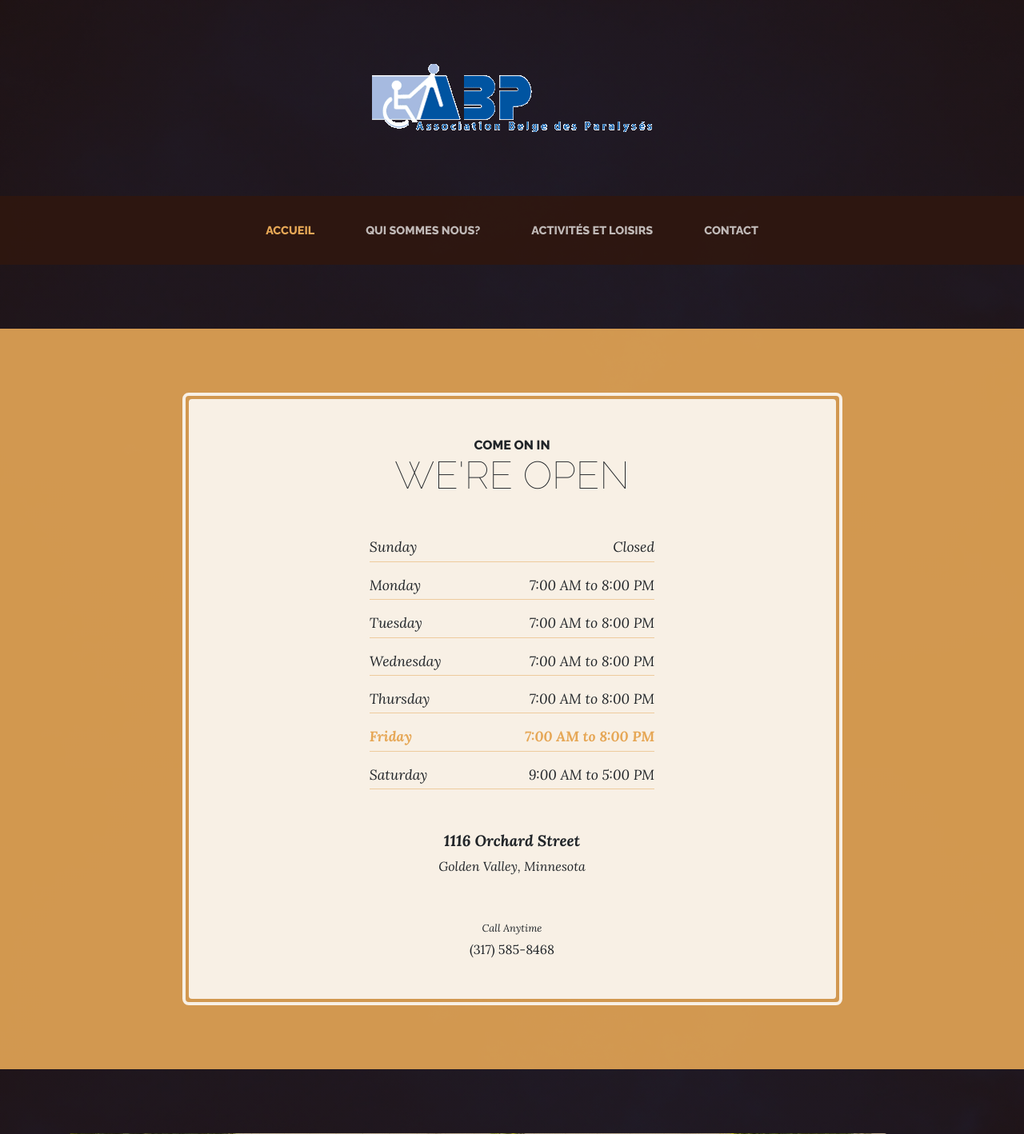
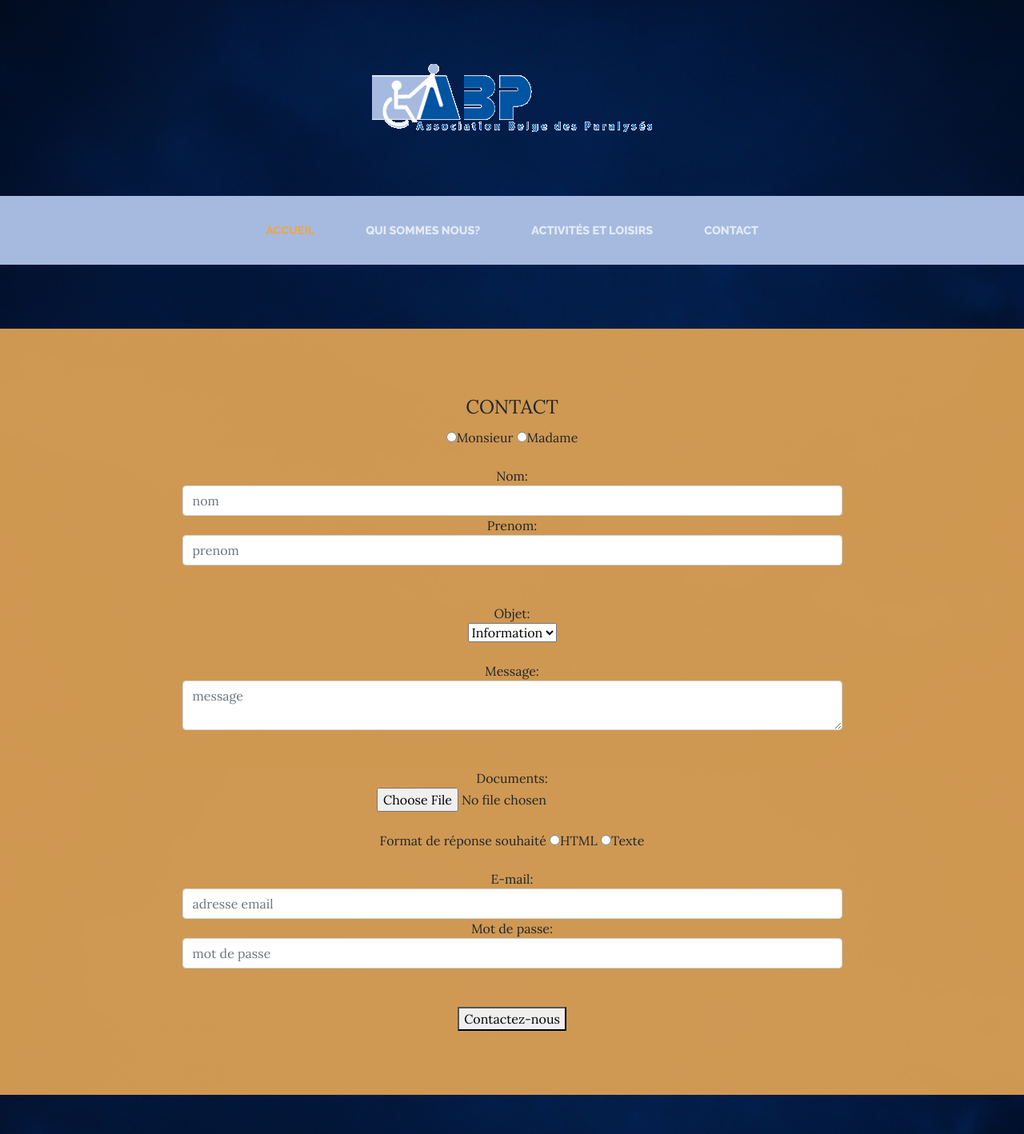
Before and after one commit to OGlou7/multipage-website-in-php, a PHP site: page /php/store.php in a window 1280 px wide. Shown: the top 1418 px of the page at 80% size. Run offline with PHP 8.4, Linux system fonts and the light colour scheme; style sheets or scripts are compiled from the project's sources; some libraries are stand-ins or nearby versions.

Commit message:
forms modif

```diff
--- /dev/null
+++ b/php/fichier.txt
@@ -0,0 +1 @@
+add test log atomtest add logadd test log atomtest add logadd test log atomtest add logadd test log atomtest add logadd test log atomtest add logadd test log atomtest add logadd test log atomtest add logadd test log atomtest add logadd test log atomtest add logadd test log atomtest add logadd test log atomtest add logadd test log atomtest add logadd test log atomtest add logadd test log atomtest add log
--- a/php/form-logs.php
+++ b/php/form-logs.php
@@ -1,6 +1,116 @@
 <?php
 
+use PHPMailer\PHPMailer\PHPMailer;
+require '../vendor/autoload.php';
+
+$mail = new PHPMailer;
+
+  error_reporting(E_ALL);
+  ini_set('display_errors', 1);
+
+  if(isset($_POST['button'])){
+    $errors = array();
+    //SANITIZE
+    $prenom = $_POST['prenom'];
+    $san_pren = filter_var($prenom, FILTER_SANITIZE_STRING);
 
 
+    $nom = $_POST['nom'];
+    $san_nom = filter_var($nom, FILTER_SANITIZE_STRING);
 
+
+    $message = $_POST['message'];
+    $san_mess = filter_var($message, FILTER_SANITIZE_STRING);
+
+
+    $email = $_POST['email'];
+    $san_email = filter_var($email, FILTER_SANITIZE_EMAIL);
+
+
+    // VALIDATION
+    if ($san_pren === false) {
+        $errors['prenom'] =  "Veuillez indiquer votre prenom.";
+        }
+    if ($san_nom === false) {
+        $errors['nom'] =  "Veuillez indiquer votre nom.";
+        }
+    if ($san_mess === false) {
+      $errors['message'] =  "Veuillez indiquer votre message.";
+    }
+    else {
+      $mail->Body=$san_mess;
+    }
+    if ($san_email === false) {
+      $errors['email'] =  "Veuillez indiquer votre email.";
+    }
+    else {
+      $mail->setFrom=$san_email;
+    }
+
+      // EXECUTION
+      if (count($errors)> 0){
+      	echo 'Erreurs!';
+      	print_r($errors);
+      	exit;
+      }
+
+      // UPLOAD
+
+      $handle = new upload($_FILES['filedoc']);
+      if ($handle->uploaded) {
+        if ($handle->file_src_name_ext === 'png' || $handle->file_src_name_ext === 'jpg' ||$handle->file_src_name_ext === 'jpeg' || $handle->file_src_name_ext === 'gif') {
+          $handle->process('../images');
+          if ($handle->processed) {
+            echo 'image resized';
+            $handle->clean();
+          }
+          else {
+            echo 'error : ' . $handle->error;
+          }
+        }
+      }
+
+
+    // SMTP MAIL
+
+    $mail->isSMTP();
+    $mail->SMTPDebug = 0;
+    $mail->Host = 'smtp.gmail.com';
+    $mail->Port = 587;
+    $mail->SMTPSecure = 'tls';
+    $mail->SMTPAuth = true;
+    //Username to use for SMTP authentication - use full email address for gmail
+    $mail->Username = "becodetest@gmail.com";
+    include '.gitignore';
+    //Set who the message is to be sent from
+    $mail->setFrom('becodetest@gmail.com', 'becodetest bxl');
+    //Set an alternative reply-to address
+    $mail->addReplyTo('becodetest@gmail.com', 'becodetest bxl');
+    //Set who the message is to be sent to
+    $mail->addAddress('mlouiseogdoc@gmail.com', 'MLouise Ogdoc');
+    //Set the subject line
+    $mail->Subject = 'PHPMailer GMail SMTP test';
+
+    //send the message, check for errors
+    if (!$mail->send()) {
+      echo "Mailer Error: ";
+    } else {
+      echo "Message sent!";
+    }
+
+  //>>>READ FICHIER.TXT <<<
+  $monfichier = file_get_contents('fichier.txt');
+    // var_dump($monfichier);
+    echo $monfichier;
+
+    // >>>>>>>>>ADD TEXT<<<<<<<<<<<<<
+  $monfichier .= 'add test log atom';
+  $add = "test add log";
+    // <<<<<REPLACE FICHIER>>>>>>>
+  file_put_contents("fichier.txt",$monfichier);
+  // OU
+    // <<<<<<< ADD in fichier>>>>
+  file_put_contents("fichier.txt",$add, FILE_APPEND);
+
+}
  ?>
--- a/php/scss/_store.scss
+++ b/php/scss/_store.scss
@@ -1,23 +1,10 @@
-.list-hours {
-  font-size: 0.9rem;
-  .list-hours-item {
-    border-bottom: 1px solid fade-out($primary, 0.5);
-    padding-bottom: .25rem;
-    margin-bottom: 1rem;
-    font-style: italic;
-    &.today {
-      font-weight: bold;
-      color: $primary;
-    }
-  }
+
   @media(min-width: 992px) {
     width: 50%;
     font-size: 1.1rem;
   }
 }
 
-.address {
-  strong {
-    font-size: 1.2rem;
-  }
+#forms {
+  z-index: 9999;
 }
--- a/php/store.php
+++ b/php/store.php
@@ -1,3 +1,7 @@
+<?php
+include "form-logs.php";
+
+ ?>
 <!-- le contenu de la page Contact -->
 <!DOCTYPE html>
 <html lang="en">
@@ -21,6 +25,7 @@
     <!-- Custom styles for this template -->
     <link href="css/business-casual.min.css" rel="stylesheet">
     <link href="css/business-casual.css" rel="stylesheet">
+    <link rel="stylesheet" href="../scss/_store.css">
     <link rel="shortcut icon" href="img/favicon.ico" type="image/x-icon">
     <link rel="icon" href="img/favicon.ico" type="image/x-icon">
 
@@ -64,55 +69,30 @@
       <div class="container">
         <div class="row">
           <div class="col-xl-9 mx-auto">
-            <div class="cta-inner text-center rounded">
-              <h2 class="section-heading mb-5">
-                <span class="section-heading-upper">Come On In</span>
-                <span class="section-heading-lower">We're Open</span>
-              </h2>
-              <ul class="list-unstyled list-hours mb-5 text-left mx-auto">
-                <li class="list-unstyled-item list-hours-item d-flex">
-                  Sunday
-                  <span class="ml-auto">Closed</span>
-                </li>
-                <li class="list-unstyled-item list-hours-item d-flex">
-                  Monday
-                  <span class="ml-auto">7:00 AM to 8:00 PM</span>
-                </li>
-                <li class="list-unstyled-item list-hours-item d-flex">
-                  Tuesday
-                  <span class="ml-auto">7:00 AM to 8:00 PM</span>
-                </li>
-                <li class="list-unstyled-item list-hours-item d-flex">
-                  Wednesday
-                  <span class="ml-auto">7:00 AM to 8:00 PM</span>
-                </li>
-                <li class="list-unstyled-item list-hours-item d-flex">
-                  Thursday
-                  <span class="ml-auto">7:00 AM to 8:00 PM</span>
-                </li>
-                <li class="list-unstyled-item list-hours-item d-flex">
-                  Friday
-                  <span class="ml-auto">7:00 AM to 8:00 PM</span>
-                </li>
-                <li class="list-unstyled-item list-hours-item d-flex">
-                  Saturday
-                  <span class="ml-auto">9:00 AM to 5:00 PM</span>
-                </li>
-              </ul>
-              <p class="address mb-5">
-                <em>
-                  <strong>1116 Orchard Street</strong>
-                  <br>
-                  Golden Valley, Minnesota
-                </em>
-              </p>
-              <p class="mb-0">
-                <small>
-                  <em>Call Anytime</em>
-                </small>
-                <br>
-                (317) 585-8468
-              </p>
+            <div class=" text-center rounded" id="forms">
+              <!-- FORMULAIRE  -->
+             <form class="" action="store.php" method="post">
+             <fieldset>
+               <legend>CONTACT</legend>
+               <input type="radio" name="gender" value="monsieur">Monsieur
+               <input type="radio" name="gender" value="madame">Madame<br><br>
+               Nom: <input id="textinput" name="nom" type="text" placeholder="nom" class="form-control input-md">
+               Prenom: <input id="textinput" name="prenom" type="text" placeholder="prenom" class="form-control input-md"><br><br>
+               Objet:<br><select name="objet" size="1">
+                 <option value="information">Information</option>
+                 <option value="benevolat">Benevolat</option>
+                 <option value="donation">Donation</option>
+                 <option value="autre">Autre</option>
+               </select><br><br>
+               Message:<textarea class="form-control" id="textarea" name="message" placeholder="message"></textarea><br><br>
+               Documents:<br><input id="filebutton" name="filedoc" class="input-file" type="file" size="32"><br><br>
+               Format de réponse souhaité <input type="radio" name="format" value="html">HTML
+               <input type="radio" name="format" value="texte">Texte<br><br>
+               E-mail: <input id="textinput" name="email" type="text" placeholder="adresse email" class="form-control input-md">
+               Mot de passe: <input id="passwordinput" name="password" type="password" placeholder="mot de passe" class="form-control input-md"><br><br>
+               <button id="singlebutton" name="button" class="btn-default" type="submit">Contactez-nous</button><br>
+             </fieldset>
+             </form>
             </div>
           </div>
         </div>
```
Also changed, not shown: php/test.php (+17 -0 lines).
